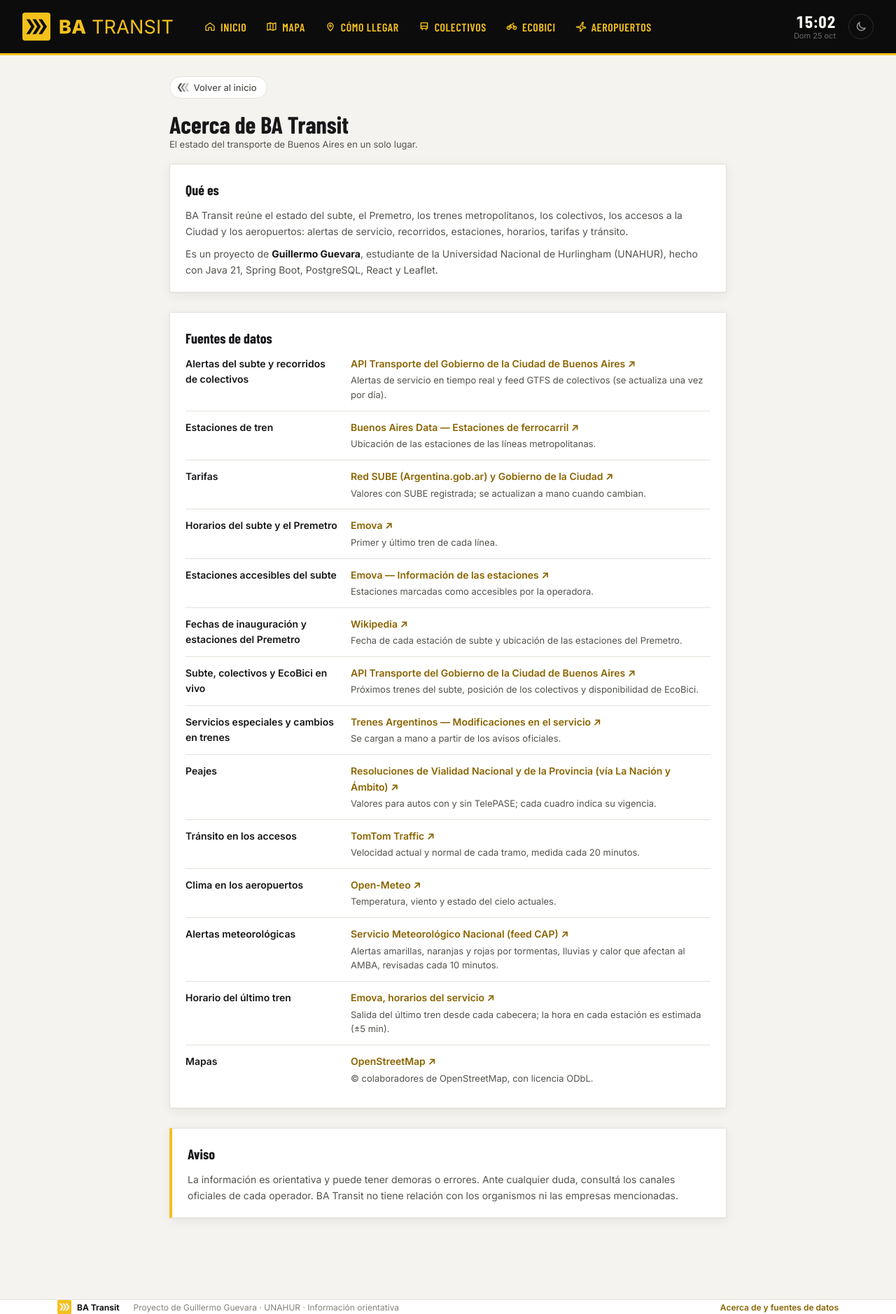
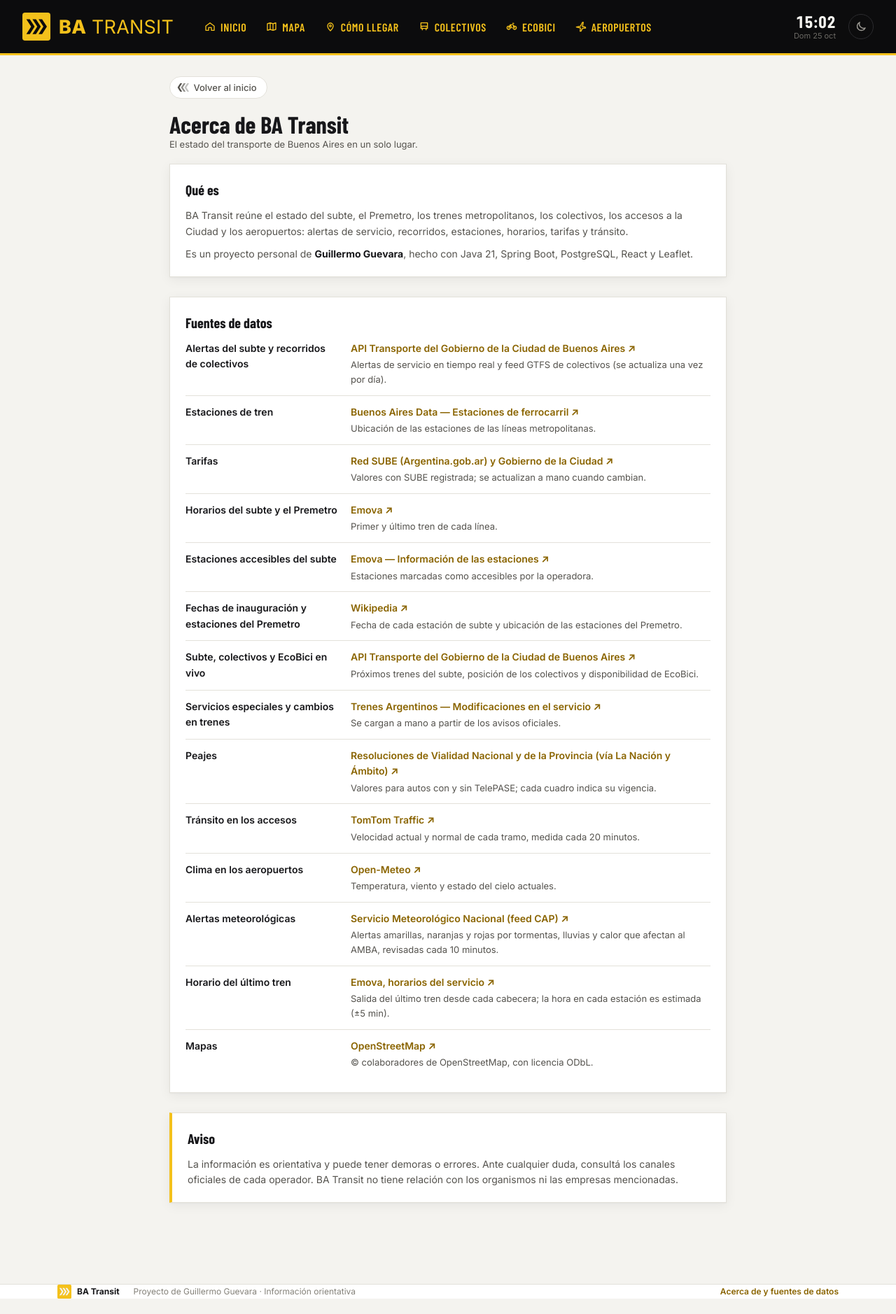
Before and after one commit to guilleguevara245/ba-transit, a React (Vite) app in the folder frontend/: page /acerca in a window 1280 px wide. Shown: the whole page at 70% size. After the commit the page ends 1856 px from the top, so only its background shows below. Built offline with nearby package versions, Linux system fonts and the light colour scheme; no server answers.

Commit message:
ba-transit v13.3: Proyecto personal
Se quita la mencion a la UNAHUR del pie de pagina, de Acerca de y del User-Agent de las alertas del SMN: BA Transit es un proyecto personal de portfolio.

```diff
--- a/frontend/src/components/Footer.jsx
+++ b/frontend/src/components/Footer.jsx
@@ -12,7 +12,7 @@
           <LogoMark className="footer-mark" />
           BA Transit
         </span>
-        <span className="footer-text">Proyecto de Guillermo Guevara · UNAHUR · Información orientativa</span>
+        <span className="footer-text">Proyecto de Guillermo Guevara · Información orientativa</span>
         <InstallApp />
         <Link className="footer-link" to="/acerca">
           Acerca de y fuentes de datos
--- a/frontend/src/pages/AboutPage.jsx
+++ b/frontend/src/pages/AboutPage.jsx
@@ -104,8 +104,8 @@
           a la Ciudad y los aeropuertos: alertas de servicio, recorridos, estaciones, horarios, tarifas y tránsito.
         </p>
         <p>
-          Es un proyecto de <strong>Guillermo Guevara</strong>, estudiante de la Universidad Nacional de Hurlingham
-          (UNAHUR), hecho con Java 21, Spring Boot, PostgreSQL, React y Leaflet.
+          Es un proyecto personal de <strong>Guillermo Guevara</strong>, hecho con Java 21, Spring Boot, PostgreSQL,
+          React y Leaflet.
         </p>
       </section>
 
```
Also changed, not shown: 1 other file (tests, documents, lock files or other folders).
